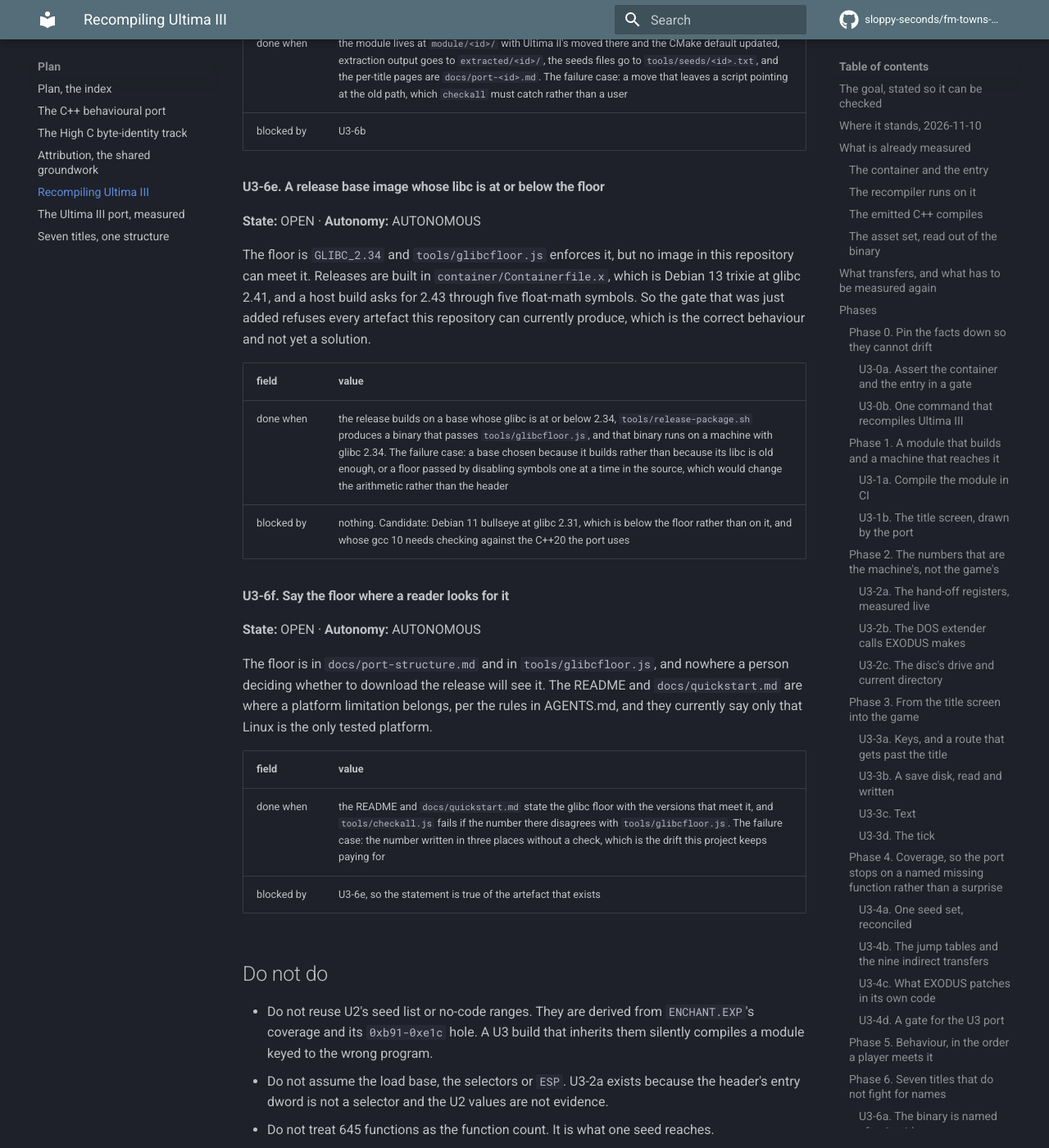
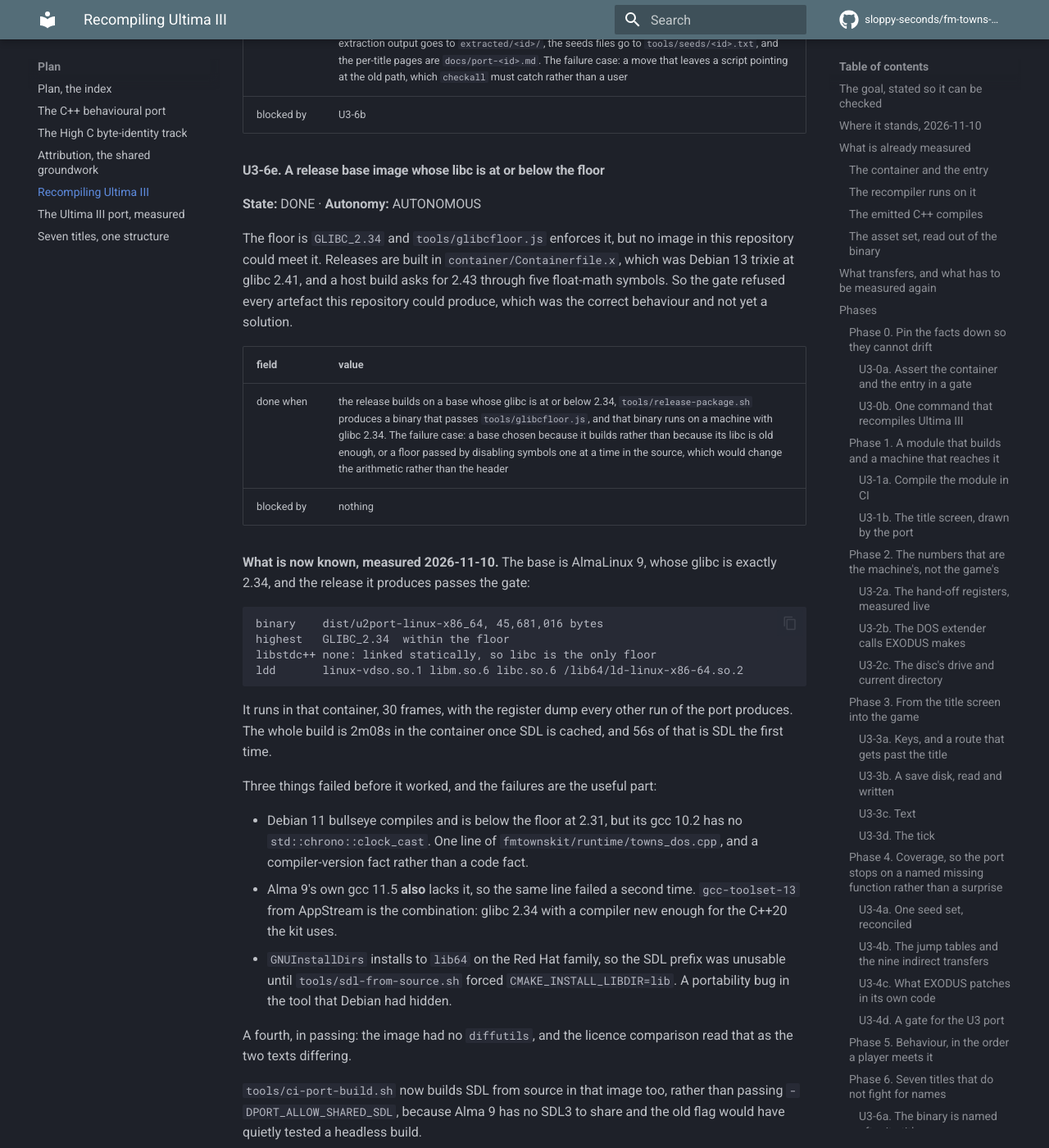
Before and after one commit to sloppy-seconds/fm-towns-ultima, an MkDocs documentation site: the page built from docs/recompile-ultima3-plan.md, in a window 1280 px wide and 1400 px high, scrolled down 18279 px. Shown: the whole window at 82% size. Built offline with MkDocs 1.6.1 and Material for MkDocs 9.7.7, drawn with Linux system fonts in a browser that asks for light colours; comment, search, counter and statistics services are not loaded; some of the changed text lies outside the part shown.

Commit message:
release: AlmaLinux 9 with gcc-toolset-13, and the binary now meets the 2.34 floor
The floor is glibc 2.34 and the base decides it. Alma 9 is glibc 2.34 exactly,
supported to 2032 and not archived. The release it produces:

  highest   GLIBC_2.34  within the floor
  libstdc++ none: linked statically, so libc is the only floor
  ldd       linux-vdso.so.1 libm.so.6 libc.so.6 /lib64/ld-linux-x86-64.so.2

45,681,016 bytes, sha256 5d0b4c76..., and it runs in that container with the
register dump every other run of the port produces. Whole build is 2m08s.

Four things failed first and each is now recorded where it belongs:

- Debian 11 compiles, at 2.31, but gcc 10.2 has no std::chrono::clock_cast, so
  the kit stops on one line of towns_dos.cpp. Tried first because Paul asked for
  bullseye, and it is a compiler-version fact rather than a code fact.
- Alma 9's own gcc 11.5 also lacks clock_cast, so the same line failed twice.
  gcc-toolset-13 from AppStream is the combination this base was chosen for.
- GNUInstallDirs installs libSDL3.a into lib64 on the Red Hat family, so the SDL
  prefix was unusable. tools/sdl-from-source.sh forces CMAKE_INSTALL_LIBDIR=lib,
  which is a portability bug Debian had been hiding.
- No diffutils in the image, so the licence cmp read as 'the texts differ'.

Also: the image no longer installs a distro SDL3 (Alma 9 has none), so
tools/ci-port-build.sh builds the pinned archive from source instead of passing
- DPORT_ALLOW_SHARED_SDL, which would have quietly tested a headless build. It
runs in 1m25s in the image and links both configurations.

container/Containerfile.x, tools/sdl-from-source.sh, tools/ci-port-build.sh,
tools/release-package.sh, port/CMakeLists.txt (cmake 3.18 for bullseye-alike
bases, -DPORT_STATIC_CXX), docs/port-structure.md and the plan.

item: U3-6e

````diff
--- a/docs/recompile-ultima3-plan.md
+++ b/docs/recompile-ultima3-plan.md
@@ -48,7 +48,7 @@ while the document calls it done.
 | U3-6b | OPEN | two build scripts, one descriptor table, and the strip arithmetic in both |
 | U3-6c | OPEN | 30+ `U2_*` environment names are shared by U2 and U3 |
 | U3-6d | OPEN | `module/`, `extracted/` and the doc pages do not follow one pattern |
-| U3-6e | OPEN | the floor is 2.34 and every image here is 2.41 or newer, so the gate refuses all of them |
+| U3-6e | DONE | AlmaLinux 9 plus gcc-toolset-13 produces a 2.34 binary that passes the gate |
 | U3-6f | OPEN | the floor is not in the README or the quickstart, where a downloader would look |
 
 The whole of the remainder hangs on one artefact: a save disk the **original** has begun a journey on.
@@ -613,17 +613,44 @@ More than thirty `U2_*` variables are shared by Ultima II and Ultima III today,
 
 #### U3-6e. A release base image whose libc is at or below the floor
 
-**State:** OPEN · **Autonomy:** AUTONOMOUS
+**State:** DONE · **Autonomy:** AUTONOMOUS
 
-The floor is `GLIBC_2.34` and `tools/glibcfloor.js` enforces it, but no image in this repository can meet it. Releases are
-built in `container/Containerfile.x`, which is Debian 13 trixie at glibc 2.41, and a host build asks for 2.43 through five
-float-math symbols. So the gate that was just added refuses every artefact this repository can currently produce, which is
-the correct behaviour and not yet a solution.
+The floor is `GLIBC_2.34` and `tools/glibcfloor.js` enforces it, but no image in this repository could meet it. Releases are
+built in `container/Containerfile.x`, which was Debian 13 trixie at glibc 2.41, and a host build asks for 2.43 through five
+float-math symbols. So the gate refused every artefact this repository could produce, which was the correct behaviour and
+not yet a solution.
 
 | field | value |
 |---|---|
 | done when | the release builds on a base whose glibc is at or below 2.34, `tools/release-package.sh` produces a binary that passes `tools/glibcfloor.js`, and that binary runs on a machine with glibc 2.34. The failure case: a base chosen because it builds rather than because its libc is old enough, or a floor passed by disabling symbols one at a time in the source, which would change the arithmetic rather than the header |
-| blocked by | nothing. Candidate: Debian 11 bullseye at glibc 2.31, which is below the floor rather than on it, and whose gcc 10 needs checking against the C++20 the port uses |
+| blocked by | nothing |
+
+**What is now known, measured 2026-11-10.** The base is AlmaLinux 9, whose glibc is exactly 2.34, and the release it
+produces passes the gate:
+
+```
+binary    dist/u2port-linux-x86_64, 45,681,016 bytes
+highest   GLIBC_2.34  within the floor
+libstdc++ none: linked statically, so libc is the only floor
+ldd       linux-vdso.so.1 libm.so.6 libc.so.6 /lib64/ld-linux-x86-64.so.2
+```
+
+It runs in that container, 30 frames, with the register dump every other run of the port produces. The whole build is
+2m08s in the container once SDL is cached, and 56s of that is SDL the first time.
+
+Three things failed before it worked, and the failures are the useful part:
+
+- Debian 11 bullseye compiles and is below the floor at 2.31, but its gcc 10.2 has no `std::chrono::clock_cast`. One line
+  of `fmtownskit/runtime/towns_dos.cpp`, and a compiler-version fact rather than a code fact.
+- Alma 9's own gcc 11.5 **also** lacks it, so the same line failed a second time. `gcc-toolset-13` from AppStream is the
+  combination: glibc 2.34 with a compiler new enough for the C++20 the kit uses.
+- `GNUInstallDirs` installs to `lib64` on the Red Hat family, so the SDL prefix was unusable until
+  `tools/sdl-from-source.sh` forced `CMAKE_INSTALL_LIBDIR=lib`. A portability bug in the tool that Debian had hidden.
+
+A fourth, in passing: the image had no `diffutils`, and the licence comparison read that as the two texts differing.
+
+`tools/ci-port-build.sh` now builds SDL from source in that image too, rather than passing `-DPORT_ALLOW_SHARED_SDL`,
+because Alma 9 has no SDL3 to share and the old flag would have quietly tested a headless build.
 
 #### U3-6f. Say the floor where a reader looks for it
 
````
Also changed, not shown: docs/port-structure.md (+27 -5 lines), 4 other files.
